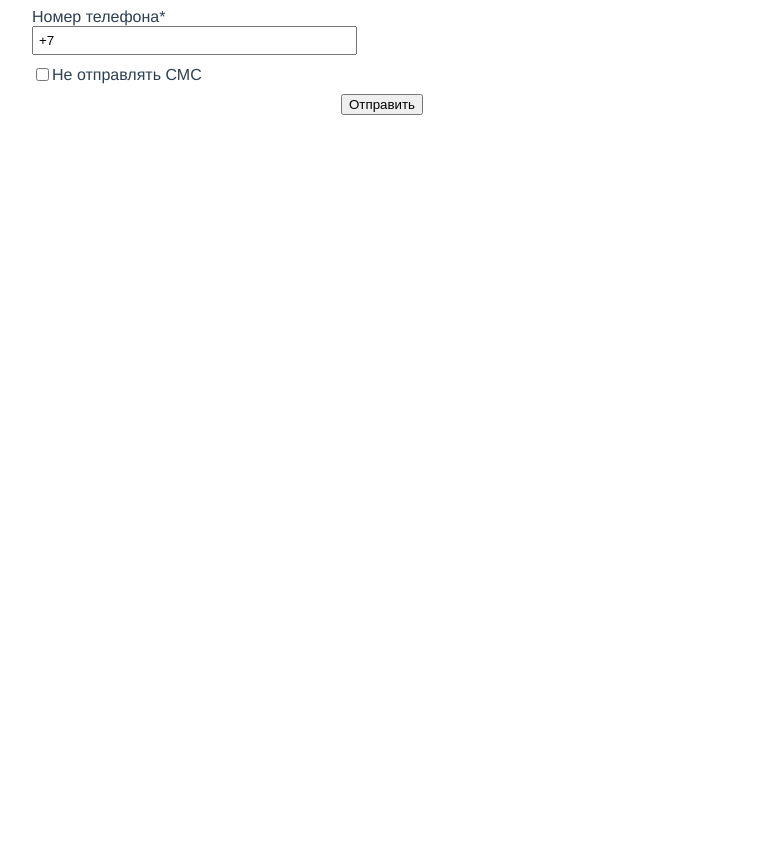
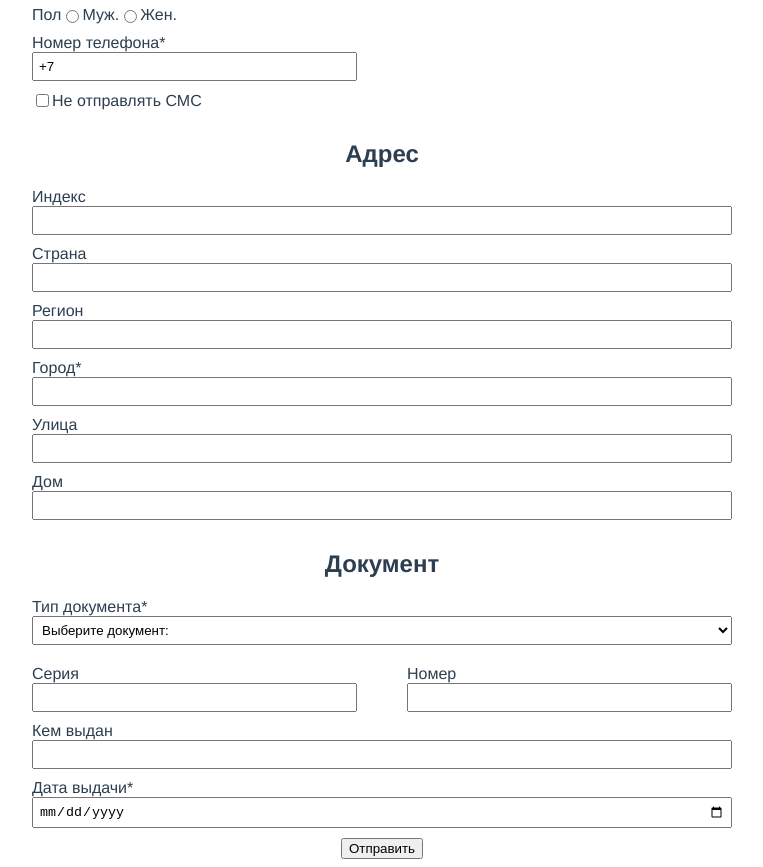
Before and after one commit to helloelio/test-medods, a Vue app: page / in a window 1280 px wide. Shown: the part 310-1177 px from the top of the page, without its empty margins (258-1021 px from the left). Before the commit the page ends 800 px from the top, so only its background shows below. Built offline with nearby package versions, Linux system fonts and the light colour scheme.

Commit message:
feat: Create all blocks

```diff
--- a/src/App.vue
+++ b/src/App.vue
@@ -1,7 +1,8 @@
 <template>
   <div>
     <form @submit.prevent="checkForm" v-if="!formIsValid">
-      <div class="person-main-info">
+      <h2>Пациент</h2>
+      <div class="person-info">
         <div class="left-block">
           <label for="lastName"
             >Фамилия*
@@ -11,6 +12,12 @@
               v-model="person.lastName"
               :class="v$.person.lastName.$error ? 'error' : ''"
             />
+            <p
+              class="error-message"
+              v-show="v$.person.lastName.$error && v$.person.lastName.required"
+            >
+              Поле 'Фамилия' обязательно для заполнения
+            </p>
           </label>
           <label for="name"
             >Имя*
@@ -20,13 +27,17 @@
               v-model="person.name"
               :class="v$.person.name.$error ? 'error' : ''"
             />
+            <p
+              class="error-message"
+              v-show="v$.person.name.$error && v$.person.name.required"
+            >
+              Поле 'Имя' обязательно для заполнения
+            </p>
           </label>
-
           <label for="secondName"
             >Отчество
             <input id="secondName" type="text" v-model="person.secondName" />
           </label>
-
           <label for="birthday"
             >Дата рождения*
             <input
@@ -35,8 +46,13 @@
               v-model="person.birthday"
               :class="v$.person.birthday.$error ? 'error' : ''"
             />
+            <p
+              class="error-message"
+              v-show="v$.person.birthday.$error && v$.person.birthday.required"
+            >
+              Поле 'Дата рождения' обязательно для заполнения
+            </p>
           </label>
-
           <label for="sex" class="sex"
             >Пол
             <input id="sex" type="radio" value="Мужской" v-model="person.sex" />
@@ -44,7 +60,6 @@
             <input id="sex" type="radio" value="Женский" v-model="person.sex" />
             Жен.
           </label>
-
           <label for="phoneNumber"
             >Номер телефона*
             <input
@@ -53,6 +68,14 @@
               v-model="person.phoneNumber"
               :class="v$.person.phoneNumber.$error ? 'error' : ''"
             />
+            <p
+              class="error-message"
+              v-show="
+                v$.person.phoneNumber.$error && v$.person.phoneNumber.required
+              "
+            >
+              Поле 'Номер телефона' обязательно для заполнения
+            </p>
           </label>
         </div>
         <div class="right-block">
@@ -73,8 +96,15 @@
                 {{ item }}
               </option>
             </select>
+            <p
+              class="error-message"
+              v-show="
+                v$.person.clientGroup.$error && v$.person.clientGroup.required
+              "
+            >
+              Поле 'Группа клиентов' обязательно для заполнения
+            </p>
           </label>
-
           <label for="therapist"
             >Лечащий врач
             <select id="therapist" type="text" v-model="person.therapist">
@@ -98,50 +128,122 @@
           Не отправлять СМС
         </label>
       </div>
+      <h2>Адрес</h2>
+      <div class="adress-info">
+        <label for="index"
+          >Индекс
+          <input id="index" type="text" v-model="person.adress.index" />
+        </label>
+        <label for="country"
+          >Страна
+          <input id="country" type="text" v-model="person.adress.country" />
+        </label>
+        <label for="region"
+          >Регион
+          <input id="region" type="text" v-model="person.adress.region" />
+        </label>
+        <label for="city"
+          >Город*
+          <input
+            id="city"
+            type="text"
+            v-model="person.adress.city"
+            :class="v$.person.adress.city.$error ? 'error' : ''"
+          />
+          <p
+            class="error-message"
+            v-show="
+              v$.person.adress.city.$error && v$.person.adress.city.required
+            "
+          >
+            Поле 'Город' обязательно для заполнения
+          </p>
+        </label>
+        <label for="street"
+          >Улица
+          <input id="street" type="text" v-model="person.adress.street" />
+        </label>
+        <label for="houseNumber"
+          >Дом
+          <input
+            id="houseNumber"
+            type="text"
+            v-model="person.adress.houseNumber"
+          />
+        </label>
+      </div>
+      <h2>Документ</h2>
 
+      <div class="document-info">
+        <label for="document">
+          Тип документа*
+          <select
+            id="document"
+            type="text"
+            v-model="person.document.type"
+            :class="v$.person.document.type.$error ? 'error' : ''"
+          >
+            <option value="" disabled>Выберите документ:</option>
+            <option
+              v-for="(item, index) in documnetTypeSelect"
+              :key="index"
+              :value="item"
+            >
+              {{ item }}
+            </option>
+          </select>
+          <p
+            class="error-message"
+            v-show="
+              v$.person.document.type.$error && v$.person.document.type.required
+            "
+          >
+            Поле 'Тип документа' обязательно для заполнения
+          </p>
+        </label>
+        <div class="series-number">
+          <label for="series"
+            >Серия
+            <input id="series" type="text" v-model="person.document.series" />
+          </label>
+          <label for="documentNumber"
+            >Номер
+            <input
+              id="documentNumber"
+              type="text"
+              v-model="person.document.documentNumber"
+            />
+          </label>
+        </div>
+        <label for="issuedBy"
+          >Кем выдан
+          <input id="issuedBy" type="text" v-model="person.document.issuedBy" />
+        </label>
+        <label for="lastName"
+          >Дата выдачи*
+          <input
+            id="dateOfIssue"
+            type="date"
+            v-model="person.document.dateOfIssue"
+            :class="v$.person.document.dateOfIssue.$error ? 'error' : ''"
+          />
+          <p
+            class="error-message"
+            v-show="
+              v$.person.document.dateOfIssue.$error &&
+              v$.person.document.dateOfIssue.required
+            "
+          >
+            Поле 'Дата выдачи' обязательно для заполнения
+          </p>
+        </label>
+      </div>
       <button>Отправить</button>
     </form>
+
     <div v-else class="congratulations">
       Регистрация прошла успешно
       <div>{{ this.person }}</div>
-    </div>
-    <div class="error-messages">
-      <p
-        class="error-message"
-        v-show="v$.person.lastName.$error && v$.person.lastName.required"
-      >
-        Поле 'Фамилия' обязательно для заполнения
-      </p>
-      <p
-        class="error-message"
-        v-show="v$.person.name.$error && v$.person.name.required"
-      >
-        Поле 'Имя' обязательно для заполнения
-      </p>
-      <!-- <p
-        class="error-message"
-        v-show="v$.person.name.$invalid && v$.person.name.required"
-      >
-        Поле 'Имя' должно состоять из Русских букв
-      </p> -->
-      <p
-        class="error-message"
-        v-show="v$.person.birthday.$error && v$.person.birthday.required"
-      >
-        Поле 'Дата рождения' обязательно для заполнения
-      </p>
-      <p
-        class="error-message"
-        v-show="v$.person.phoneNumber.$error && v$.person.phoneNumber.required"
-      >
-        Поле 'Номер телефона' обязательно для заполнения
-      </p>
-      <p
-        class="error-message"
-        v-show="v$.person.clientGroup.$error && v$.person.clientGroup.required"
-      >
-        Поле 'Группа клиентов' обязательно для заполнения
-      </p>
     </div>
   </div>
 </template>
@@ -167,10 +269,30 @@ export default {
         clientGroup: [],
         therapist: '',
         dontSendMessage: false,
+        adress: {
+          index: '',
+          city: '',
+          street: '',
+          country: '',
+          region: '',
+          houseNumber: '',
+        },
+        document: {
+          type: '',
+          series: '',
+          documentNumber: '',
+          issuedBy: '',
+          dateOfIssue: '',
+        },
       },
       formIsValid: false,
       clientGroupSelect: ['VIP', 'Проблемные', 'ОМС'],
       therapistSelect: ['Иванов', 'Захаров', 'Чернышева'],
+      documnetTypeSelect: [
+        'Паспорт',
+        'Свидетельство о рождении',
+        'Вод.удостоверение',
+      ],
     };
   },
 
@@ -178,13 +300,13 @@ export default {
     person: {
       name: {
         required,
-        fioValidation(value) {
+        alpha(value) {
           return /^[А-ЯЁ][а-яё]*$/.test(value);
         },
       },
       lastName: {
         required,
-        fioValidation(value) {
+        alpha(value) {
           return /^[А-ЯЁ][а-яё]*$/.test(value);
         },
       },
@@ -201,6 +323,27 @@ export default {
       },
       clientGroup: {
         required,
+      },
+      adress: {
+        // index: {
+        //   indexValidation(value) {
+        //     return /[0-9]/.test(value);
+        //   },
+        // },
+        city: {
+          required,
+          alpha(value) {
+            return /^[А-ЯЁ][а-яё]*$/.test(value);
+          },
+        },
+      },
+      document: {
+        type: {
+          required,
+        },
+        dateOfIssue: {
+          required,
+        },
       },
     },
   },
@@ -219,18 +362,33 @@ export default {
 </script>
 
 <style lang="scss">
+* {
+  overflow-x: hidden;
+}
 #app {
   font-family: Avenir, Helvetica, Arial, sans-serif;
   -webkit-font-smoothing: antialiased;
   -moz-osx-font-smoothing: grayscale;
   text-align: center;
   color: #2c3e50;
-  margin-top: 60px;
+  margin-top: 10px;
 }
-.invalid {
-  box-shadow: 0px 0px 1px 2px red;
+p {
+  margin: 5px 0;
 }
-.person-main-info {
+label {
+  display: grid;
+  text-align: left;
+  margin-bottom: 10px;
+}
+input,
+select {
+  padding: 5px;
+}
+select {
+  margin-bottom: 10px;
+}
+.person-info {
   max-width: 700px;
   margin: 0 auto;
   display: grid;
@@ -242,19 +400,25 @@ export default {
     align-items: center;
   }
 }
-label {
-  display: grid;
-  text-align: left;
-  margin-bottom: 10px;
+.adress-info {
+  max-width: 700px;
+  margin: 0 auto;
 }
-input,
-select {
-  padding: 5px;
+
+.document-info {
+  max-width: 700px;
+  margin: 0 auto;
+  .series-number {
+    display: grid;
+    grid-template-columns: 1fr 1fr;
+    gap: 50px;
+  }
 }
 .error-messages {
   position: absolute;
   top: 10px;
-  right: 10px;
+  right: -1000px;
+  animation: showError 15s;
 }
 .error-message {
   background-color: rgba(255, 0, 0, 0.7);
@@ -275,15 +439,27 @@ select {
 }
 @keyframes showError {
   0% {
-    opacity: 1;
+    right: 10px;
+  }
+  10% {
+    right: 10px;
+  }
+  20% {
+    right: 10px;
+  }
+  30% {
+    right: 10px;
+  }
+  40% {
+    right: 10px;
   }
   100% {
-    opacity: 0;
+    right: -1000px;
   }
 }
 
 @media (max-width: 500px) {
-  .person-main-info {
+  .person-info {
     grid-template-columns: 1fr;
   }
 }
```
